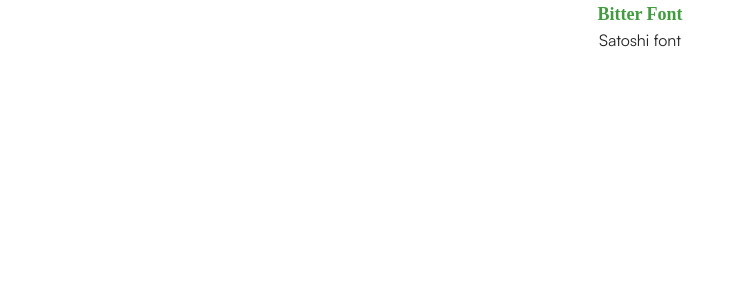
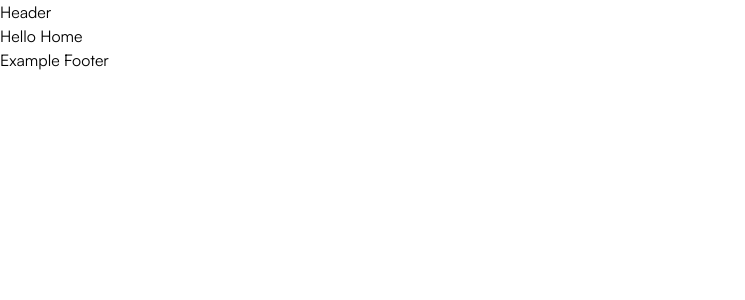
Before and after one commit to FausioPaco/go-vegan, a React (Vite) app: page / in a window 1280 px wide. Shown: the top 300 px of the page, without its empty margins (0-745 px from the left). Built offline with nearby package versions, Linux system fonts and the light colour scheme.

Commit message:
setup react-router

```diff
--- a/package.json
+++ b/package.json
@@ -12,7 +12,8 @@
   "dependencies": {
     "@fontsource-variable/bitter": "^5.1.0",
     "react": "^18.3.1",
-    "react-dom": "^18.3.1"
+    "react-dom": "^18.3.1",
+    "react-router-dom": "^6.27.0"
   },
   "devDependencies": {
     "@eslint/js": "^9.13.0",
--- a/src/App.tsx
+++ b/src/App.tsx
@@ -1,14 +1,32 @@
-function App() {
+import { lazy, Suspense } from 'react';
+import { Routes, Route } from 'react-router-dom';
+import DefaultLayout from './layouts/DefaultLayout';
+import Home from './pages/Home';
+
+const About = lazy(() => import('./pages/About'));
+
+const App = () => {
   return (
-    <>
-      <div className="container flex flex-col items-center justify-center">
-        <h1 className="font-serif text-lg font-bold text-primary-600">
-          Bitter Font
-        </h1>
-        <p className="font-sans text-base text-grey-600">Satoshi font</p>
-      </div>
-    </>
+    <Routes>
+      <Route path="/" element={<DefaultLayout />}>
+        <Route index element={<Home />} />
+        <Route
+          path="about"
+          element={
+            <Suspense
+              fallback={
+                <>
+                  <span>Loading...</span>
+                </>
+              }
+            >
+              <About />
+            </Suspense>
+          }
+        />
+      </Route>
+    </Routes>
   );
-}
+};
 
 export default App;
--- /dev/null
+++ b/src/layouts/DefaultLayout.tsx
@@ -0,0 +1,15 @@
+import { Outlet } from 'react-router-dom';
+
+const DefaultLayout = () => {
+  return (
+    <div className="flex flex-col">
+      <header>Header</header>
+      <main className="flex-1">
+        <Outlet />
+      </main>
+      <footer>Example Footer</footer>
+    </div>
+  );
+};
+
+export default DefaultLayout;
--- a/src/main.tsx
+++ b/src/main.tsx
@@ -1,11 +1,14 @@
 import { StrictMode } from 'react';
 import { createRoot } from 'react-dom/client';
+import { BrowserRouter } from 'react-router-dom';
 import '@fontsource-variable/bitter/index.css';
 import './assets/css/global.css';
 import App from './App.tsx';
 
 createRoot(document.getElementById('root')!).render(
   <StrictMode>
-    <App />
+    <BrowserRouter>
+      <App />
+    </BrowserRouter>
   </StrictMode>,
 );
--- /dev/null
+++ b/src/pages/About.tsx
@@ -0,0 +1,9 @@
+const About = () => {
+  return (
+    <>
+      <h1>Hello About</h1>
+    </>
+  );
+};
+
+export default About;
--- /dev/null
+++ b/src/pages/Home.tsx
@@ -0,0 +1,9 @@
+const Home = () => {
+  return (
+    <>
+      <h1>Hello Home</h1>
+    </>
+  );
+};
+
+export default Home;
```
Also changed, not shown: 1 other file (tests, documents, lock files or other folders).
